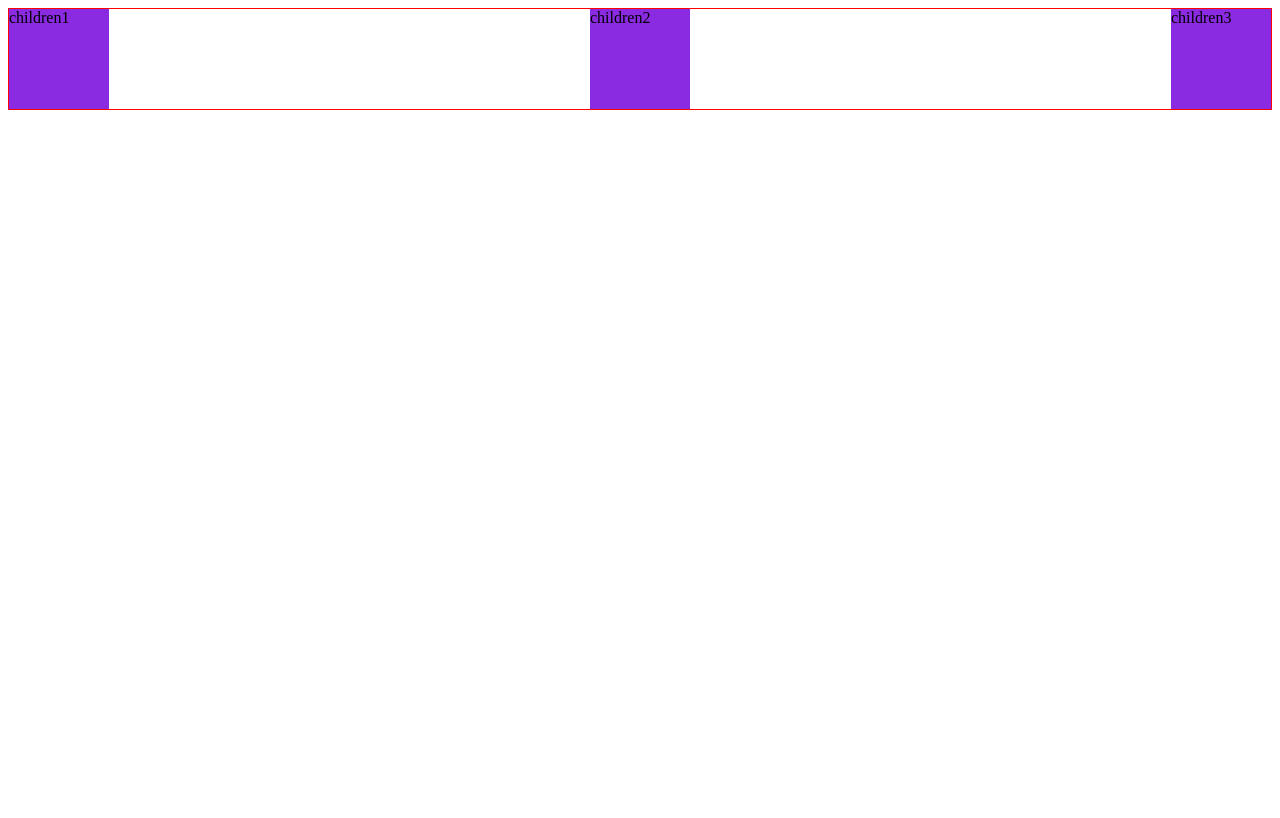
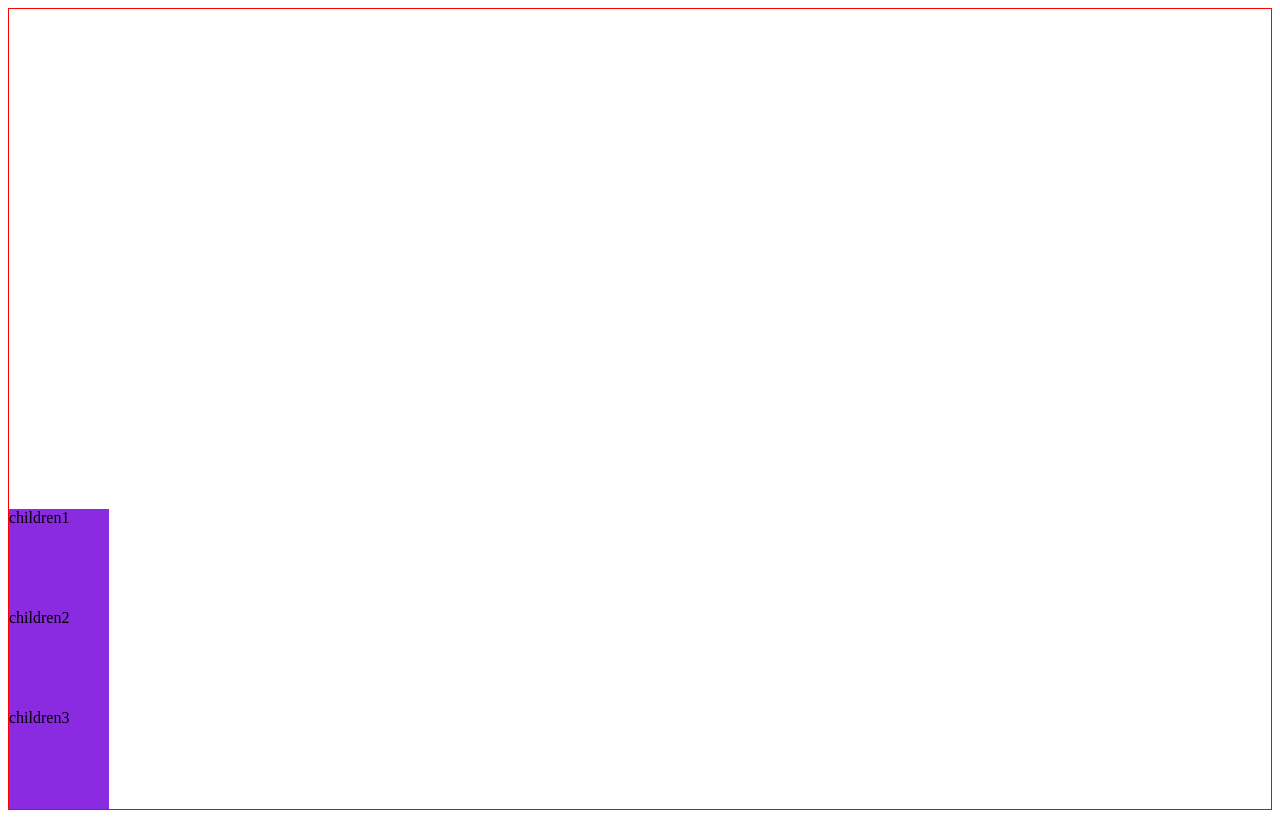
Before and after one commit to boy1434/learn-flexbox, a plain HTML site: page index.html in a window 1280 px wide. Drawn offline with Linux system fonts and the light colour scheme.

Commit message:
align-items, flex-direction

```diff
--- a/style.css
+++ b/style.css
@@ -1,7 +1,9 @@
 .mother {
   border: 1px solid red;
   display: flex;
-  justify-content: space-between;
+  height: 100vh;
+  flex-direction: column;
+  justify-content: flex-end;
 }
 
 .children {
```
Also changed, not shown: 1 other file.
